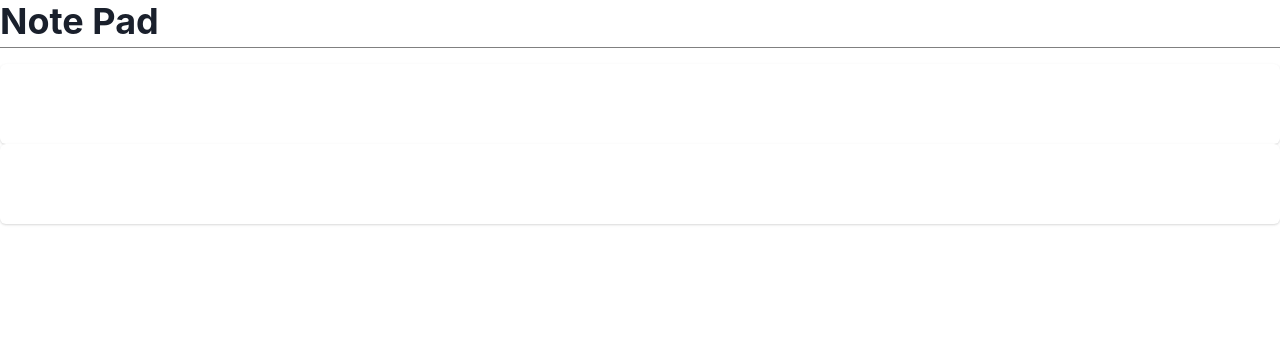
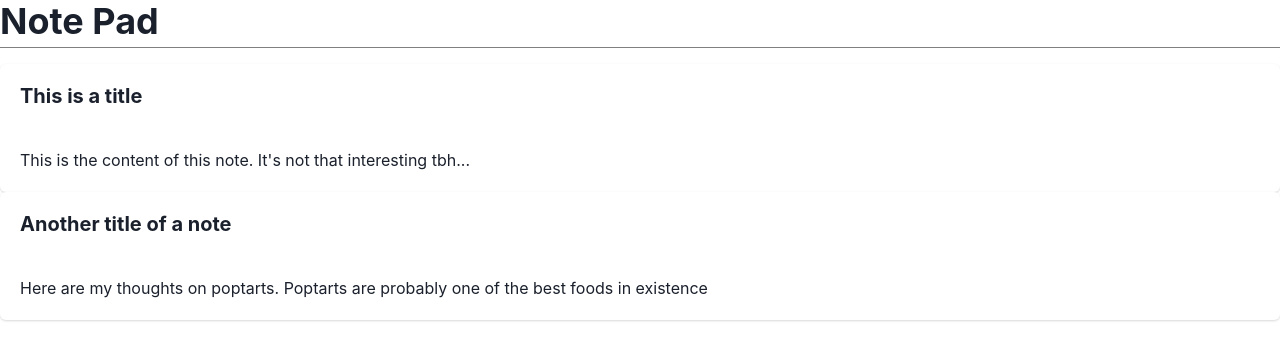
Before and after one commit to isaacludlow/google-keep-clone, a Next.js app: page / in a window 1280 px wide. Shown: the top 360 px of the page. Built offline with nearby package versions, Linux system fonts and the light colour scheme.

Commit message:
chore: refactoring fs based on wes's architecture

```diff
--- /dev/null
+++ b/components/notes/note.d.ts
@@ -0,0 +1,5 @@
+export interface Note {
+    id: number;
+    title: string;
+    content: string;
+}
--- a/components/content/note-card.tsx
+++ b/components/notes/note/note.tsx
@@ -1,15 +1,19 @@
-import { Note } from "@/models/dtos/Note";
 import { Card, CardBody, CardHeader, Heading, Text } from "@chakra-ui/react";
 
-export default function NoteCard({ Title, Content }: Note) {
+interface NoteProps {
+    title: string;
+    content: string;
+}
+
+export const Note = ({title, content}: NoteProps) => {
     return (
         <Card>
             <CardHeader>
-                <Heading size='md'>{Title}</Heading>
+                <Heading size='md'>{title}</Heading>
             </CardHeader>
 
             <CardBody>
-                <Text>{Content}</Text>
+                <Text>{content}</Text>
             </CardBody>
         </Card>
     );
--- /dev/null
+++ b/components/notes/notes.tsx
@@ -0,0 +1,26 @@
+import Image from 'next/image'
+import { Inter } from 'next/font/google'
+import { Box } from '@chakra-ui/react'
+import { Note as NoteType } from '@/components/notes/note'
+import { Note } from "@/components/notes/note/note";
+
+const notes: NoteType[] = [
+    {
+      id: 1,
+      title: "This is a title",
+      content: "This is the content of this note. It's not that interesting tbh..."
+    },
+    {
+      id: 2,
+      title: "Another title of a note",
+      content: "Here are my thoughts on poptarts. Poptarts are probably one of the best foods in existence",
+    }
+  ];
+
+export const Notes = () => {
+  return (
+      <Box>
+        {notes.map(({id, title, content}: NoteType) => <Note key={`note-${id}`} content={content} title={title} />)}
+      </Box>
+  );
+}
--- a/models/dtos/Note.ts
+++ /dev/null
@@ -1,5 +0,0 @@
-export interface Note {
-    Id: number;
-    Title: string;
-    Content: string;
-}
--- a/pages/index.tsx
+++ b/pages/index.tsx
@@ -3,31 +3,19 @@ import { Inter } from 'next/font/google'
 import { Box, ChakraProvider } from '@chakra-ui/react'
 import Navbar from './navbar'
 import OneEmSpacer from '@/components/layout/one-em-spacer'
-import { Note } from '@/models/dtos/Note'
-import NoteCard from '@/components/content/note-card'
+import { Notes } from "@/components/notes/notes";
 
-const notes: Note[] = [
-  {
-    Id: 1,
-    Title: "This is a title",
-    Content: "This is the content of this note. It's not that interesting tbh..."
-  },
-  {
-    Id: 2,
-    Title: "Another title of a note",
-    Content: "Here are my thoughts on poptarts. Poptarts are probably one of the best foods in existence",
-  }
-];
+
 
 export default function Home() {
-  const noteCards = notes.map(x => <NoteCard key={x.Id} note={x}></NoteCard>);
+
 
   return (
     <ChakraProvider>
       <Navbar></Navbar>
       <OneEmSpacer></OneEmSpacer>
       <Box>
-        {noteCards}
+        <Notes />
       </Box>
     </ChakraProvider>
   );
```
Also changed, not shown: components/content/note-card-list.tsx (deleted).
